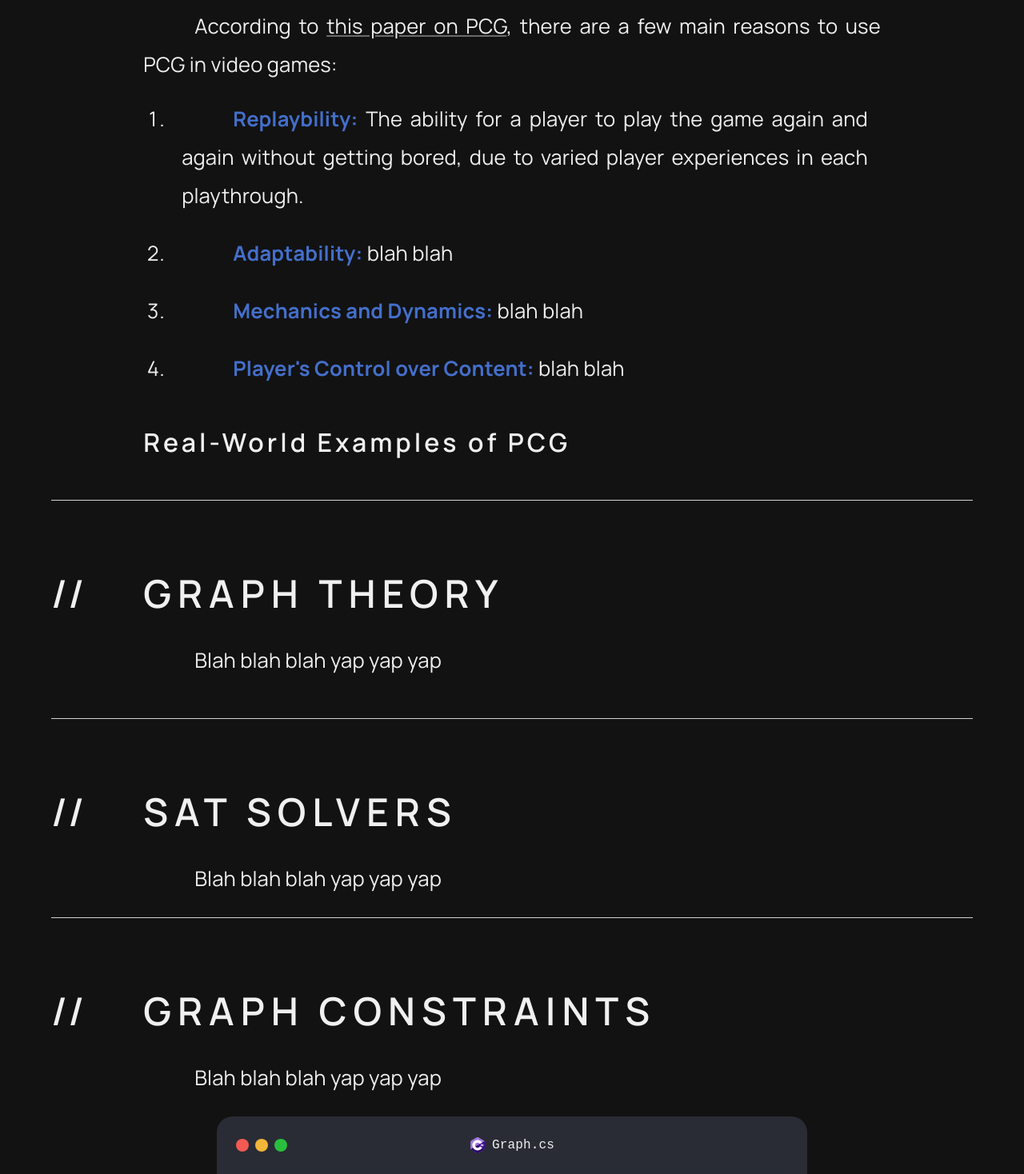
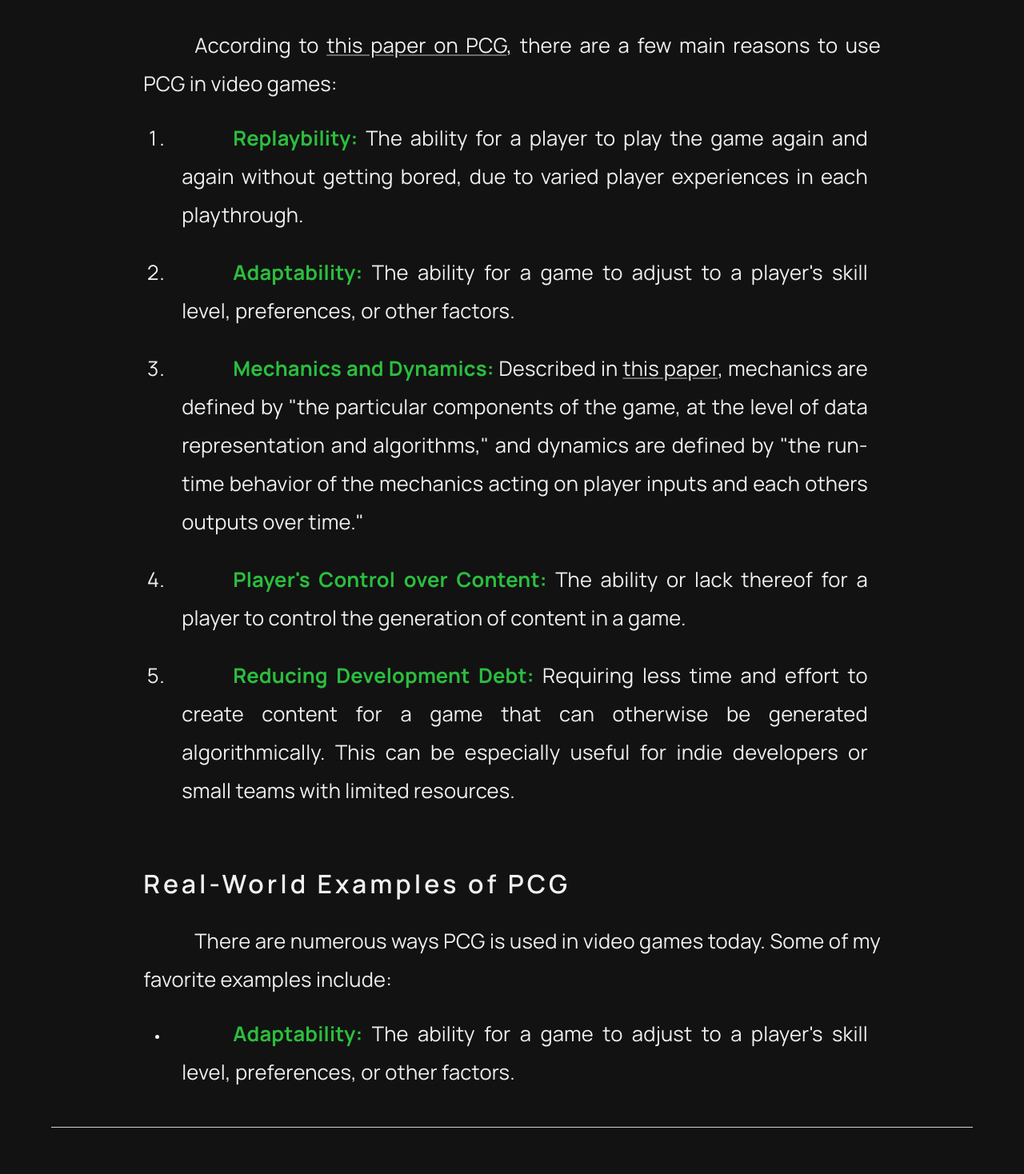
Before and after one commit to mercedes-sandu/cs-thesis-website, a React (Create React App) app: page / in a window 1280 px wide. Shown: the part 1842-3310 px from the top of the page at 80% size. Built offline with nearby package versions, Linux system fonts and the light colour scheme; the HTML template or start-up script is replaced by a standard one.

Commit message:
working on pcg section

```diff
--- a/src/App.tsx
+++ b/src/App.tsx
@@ -1,7 +1,9 @@
 import { CssBaseline, ThemeProvider } from '@mui/material';
-import { theme } from './Theme';
+import { accentColors, theme } from './Theme';
 import { BrowserRouter, Route, Routes } from 'react-router-dom';
 import HomePage from './HomePage';
+
+export const accentColor = accentColors[Math.floor(Math.random() * accentColors.length)];
 
 function App() {
   return (
--- a/src/StyledComponents.ts
+++ b/src/StyledComponents.ts
@@ -1,4 +1,5 @@
 import { Divider, Link, styled } from "@mui/material";
+import { accentColor } from "./App";
 
 export const StyledDivider = styled(Divider)(({ theme }) => ({
     width: "100%",
@@ -6,7 +7,7 @@ export const StyledDivider = styled(Divider)(({ theme }) => ({
 }));
 
 export const BoldText = styled("span")(({ theme }) => ({
-    color: theme.palette.secondary[2],
+    color: accentColor,
     fontWeight: 700,
 }));
 
@@ -17,7 +18,7 @@ export const ItalicText = styled("span")(({ theme }) => ({
 export const StyledLink = styled(Link)(({ theme }) => ({
     color: theme.palette.primary.main,
     "&:hover": {
-        color: theme.palette.secondary[9],
+        color: accentColor,
         transition: "color 0.2s ease-in-out",
     },
 }));
--- a/src/Theme.tsx
+++ b/src/Theme.tsx
@@ -74,6 +74,19 @@ const breakpoints = {
   lg: 1200,
   xl: 1536,
 };
+
+export const accentColors = [
+  "#446fcb",
+  "#a081cf",
+  "#ed94c0",
+  "#52b0c4",
+  "#36c397",
+  "#b98b55",
+  "#7eaf55",
+  "#f45953",
+  "#f2b53a",
+  "#2bbe3e",
+];
 
 export const theme = createTheme({
   palette: {
--- a/src/components/PCG.tsx
+++ b/src/components/PCG.tsx
@@ -54,7 +54,7 @@ function PCG() {
             not limited to) sidescrolling levels, character design, terrain,
             story, dialogue, and in-game items.
           </Typography>
-          <Typography variant="sectionSubheader" sx={{ mb: 3 }}>
+          <Typography variant="sectionSubheader" sx={{ mt: 3, mb: 3 }}>
             What are Reasons to Use PCG in Games?
           </Typography>
           <Typography variant="sectionP" sx={{ mb: 3 }}>
@@ -80,7 +80,9 @@ function PCG() {
                 <ListItemText
                   primary={
                     <Typography variant="sectionP">
-                      <BoldText>Adaptability:</BoldText> blah blah
+                      <BoldText>Adaptability:</BoldText> The ability for a game
+                      to adjust to a player's skill level, preferences, or other
+                      factors.
                     </Typography>
                   }
                 />
@@ -89,7 +91,15 @@ function PCG() {
                 <ListItemText
                   primary={
                     <Typography variant="sectionP">
-                      <BoldText>Mechanics and Dynamics:</BoldText> blah blah
+                      <BoldText>Mechanics and Dynamics:</BoldText> Described in{" "}
+                      <StyledLink href="https://www.researchgate.net/publication/228884866_MDA_A_Formal_Approach_to_Game_Design_and_Game_Research">
+                        this paper
+                      </StyledLink>
+                      , mechanics are defined by "the particular components of
+                      the game, at the level of data representation and
+                      algorithms," and dynamics are defined by "the run-time
+                      behavior of the mechanics acting on player inputs and each
+                      others outputs over time."
                     </Typography>
                   }
                 />
@@ -98,18 +108,48 @@ function PCG() {
                 <ListItemText
                   primary={
                     <Typography variant="sectionP">
-                      <BoldText>Player's Control over Content:</BoldText> blah
-                      blah
+                      <BoldText>Player's Control over Content:</BoldText> The
+                      ability or lack thereof for a player to control the
+                      generation of content in a game.
+                    </Typography>
+                  }
+                />
+              </ListItem>
+              <ListItem sx={{ display: "list-item" }}>
+                <ListItemText
+                  primary={
+                    <Typography variant="sectionP">
+                      <BoldText>Reducing Development Debt:</BoldText> Requiring
+                      less time and effort to create content for a game that can
+                      otherwise be generated algorithmically. This can be
+                      especially useful for indie developers or small teams with
+                      limited resources.
                     </Typography>
                   }
                 />
               </ListItem>
             </List>
           </Typography>
-          <Typography variant="sectionSubheader" sx={{ mb: 3 }}>
+          <Typography variant="sectionSubheader" sx={{ mt: 3, mb: 3 }}>
             Real-World Examples of PCG
           </Typography>
-          <Typography variant="sectionP"></Typography>
+          <Typography variant="sectionP">
+            There are numerous ways PCG is used in video games today. Some of my
+            favorite examples include:
+          </Typography>
+          <List sx={{ listStyleType: "disc", pl: 4 }}>
+            <ListItem sx={{ display: "list-item" }}>
+              <ListItemText
+                primary={
+                  <Typography variant="sectionP">
+                    <BoldText>Adaptability:</BoldText> The ability for a game to
+                    adjust to a player's skill level, preferences, or other
+                    factors.
+                  </Typography>
+                }
+              />
+            </ListItem>
+          </List>
         </Box>
       </Box>
       <StyledDivider />
```
